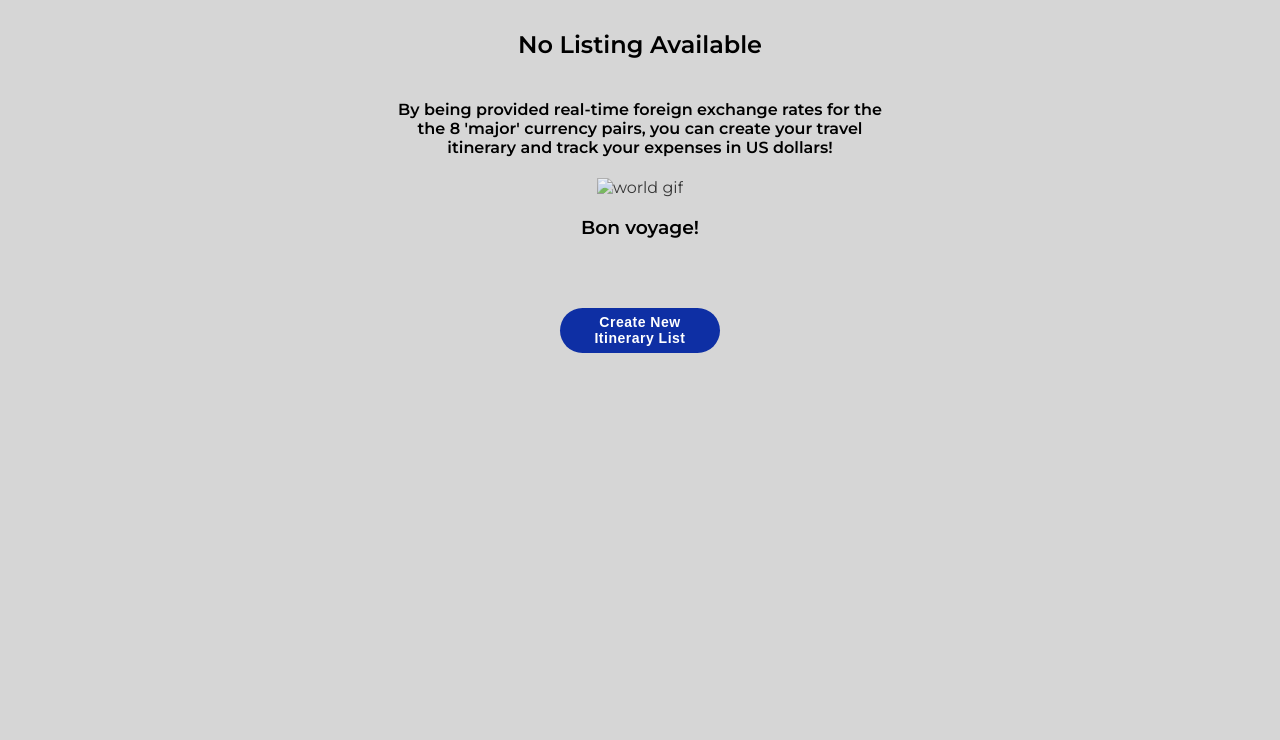
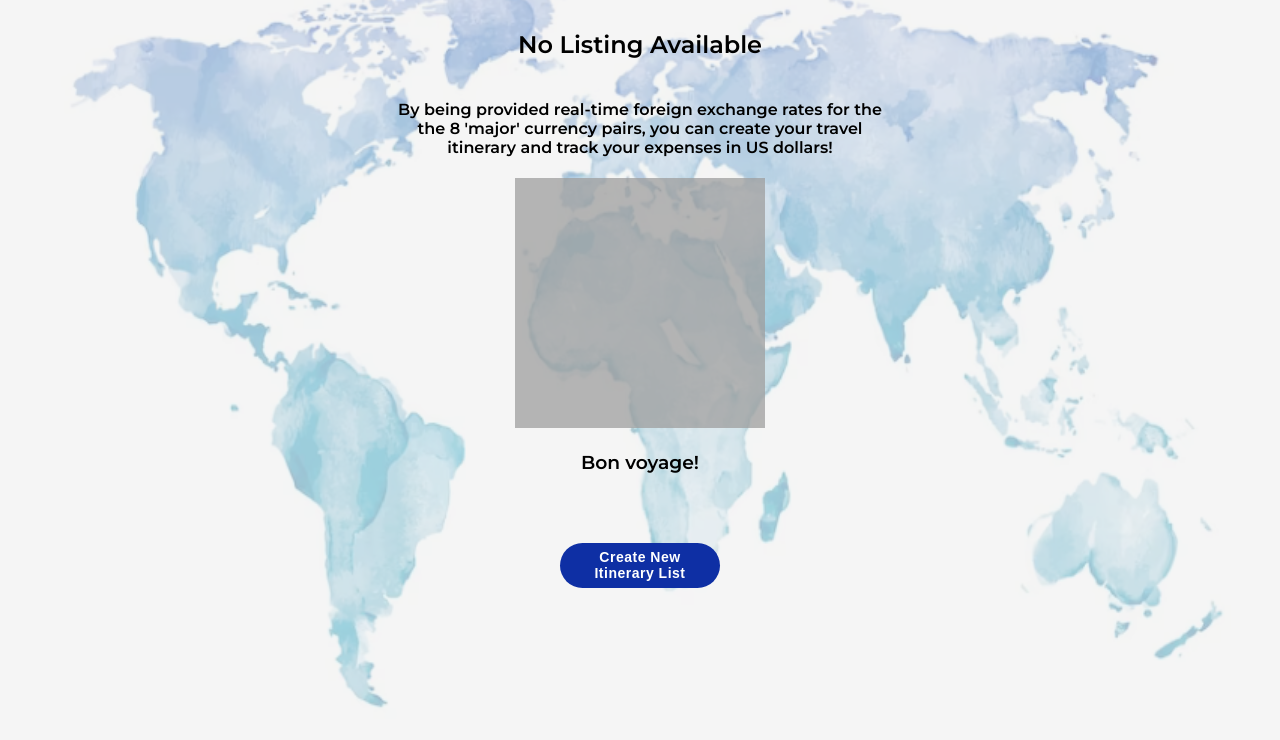
Before and after one commit to saraysc/nomad-exchange, a website: page index.html in a window 1280 px wide. Shown: the part 60-800 px from the top of the page. Drawn offline with Linux system fonts and the light colour scheme; the site is published under a folder, as on GitHub Pages, so addresses that start at the root find nothing; a web font is replaced by a local one.

Commit message:
Image debugger

```diff
--- a/index.html
+++ b/index.html
@@ -48,7 +48,7 @@
     <div class="main-container center relative-position">
       <div class="content-position" data-view="view-list">
         <div>
-          <img src="/images/paint.png" alt="home img" class="bg-img">
+          <img src="images/paint.png" alt="home img" class="bg-img">
         </div>
         <div class="row center">
           <h2 class="listing-title center">No Listing Available</h2>
@@ -57,7 +57,7 @@
           <div class="intro-text">
             <h4>By being provided real-time foreign exchange rates for the the 8 'major' currency pairs,
             you can create your travel itinerary and track your expenses in US dollars!</h4>
-            <img src="/images/travel.gif" alt="world gif" class="gif">
+            <img src="images/travel.gif" alt="world gif" class="gif">
             <h3>Bon voyage!</h3>
           </div>
 
```
